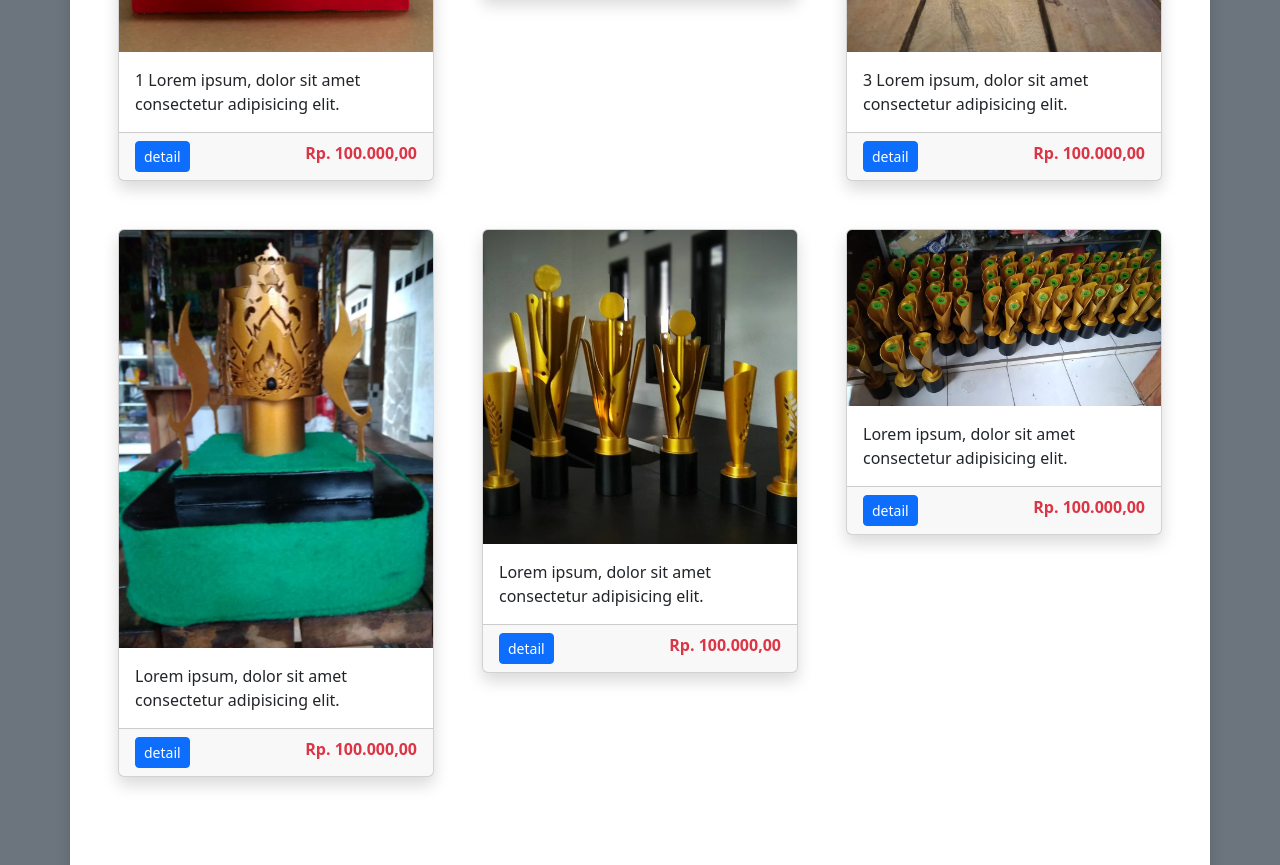
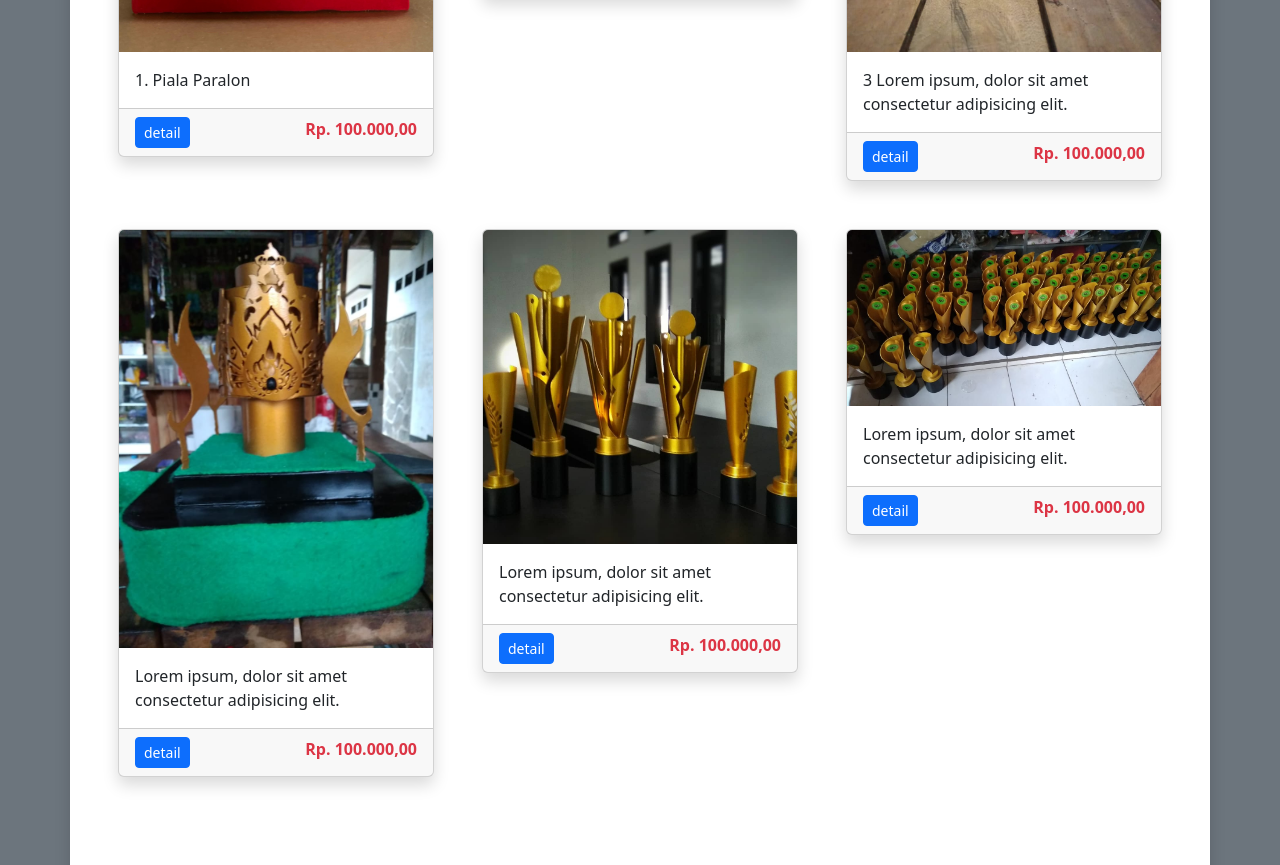
Before and after one commit to Bete123/Toko-Shop-Trophy, a plain HTML site: page index.html in a window 1280 px wide. Shown: the part 1067-1932 px from the top of the page. Drawn offline with nearby package versions, Linux system fonts and the light colour scheme.

Commit message:
index.html

```diff
--- a/index.html
+++ b/index.html
@@ -38,7 +38,7 @@
                 <div class="card shadow">
                     <img src="images/piala1.jpg" class="card-img-top" />
                     <div class="card-body">
-                        <p class="card-text">1 Lorem ipsum, dolor sit amet consectetur adipisicing elit.</p>
+                        <p class="card-text">1. Piala Paralon</p>
                     </div>
                     <div class="d-none deskripsi">
                         <p>Lorem, ipsum dolor sit amet consectetur adipisicing elit. Placeat unde delectus nam quod dolores soluta quos eveniet nobis mollitia necessitatibus maxime ratione saepe, nemo eligendi illo distinctio, optio itaque, eaque impedit
```
